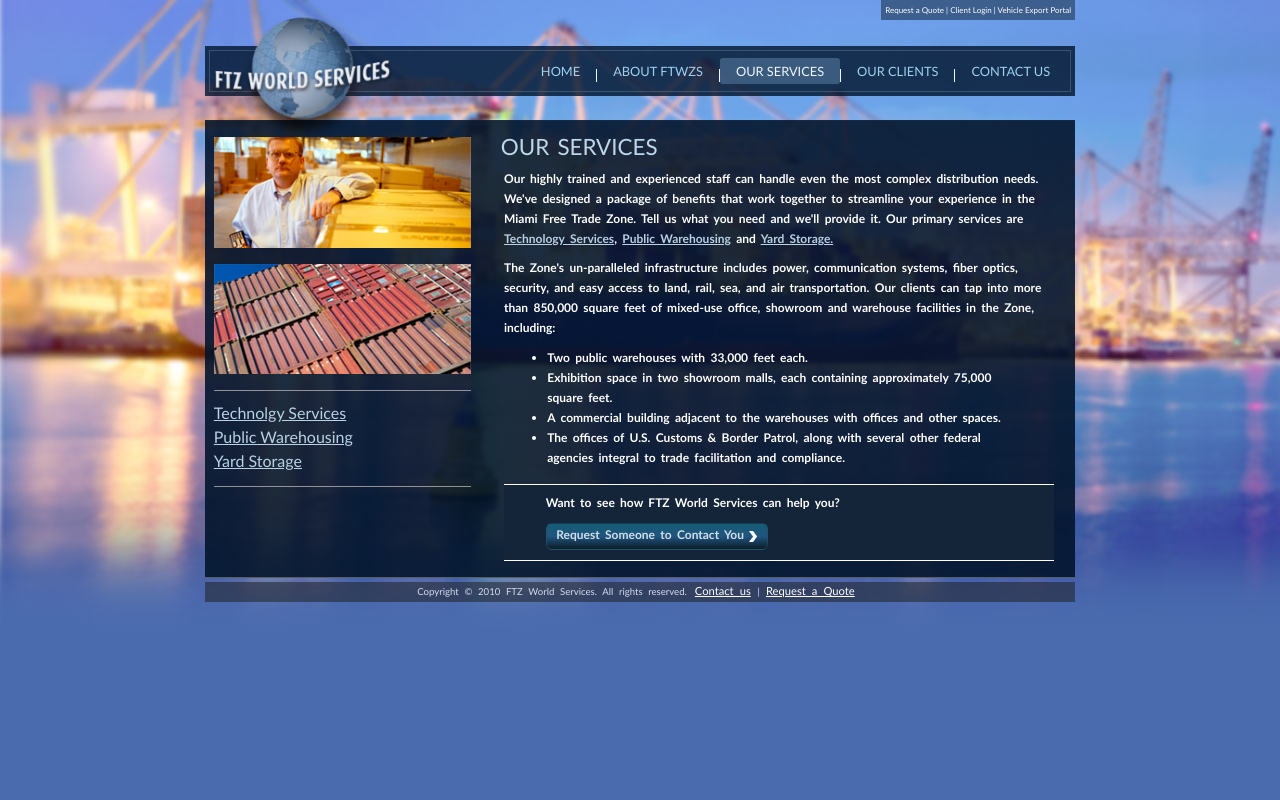
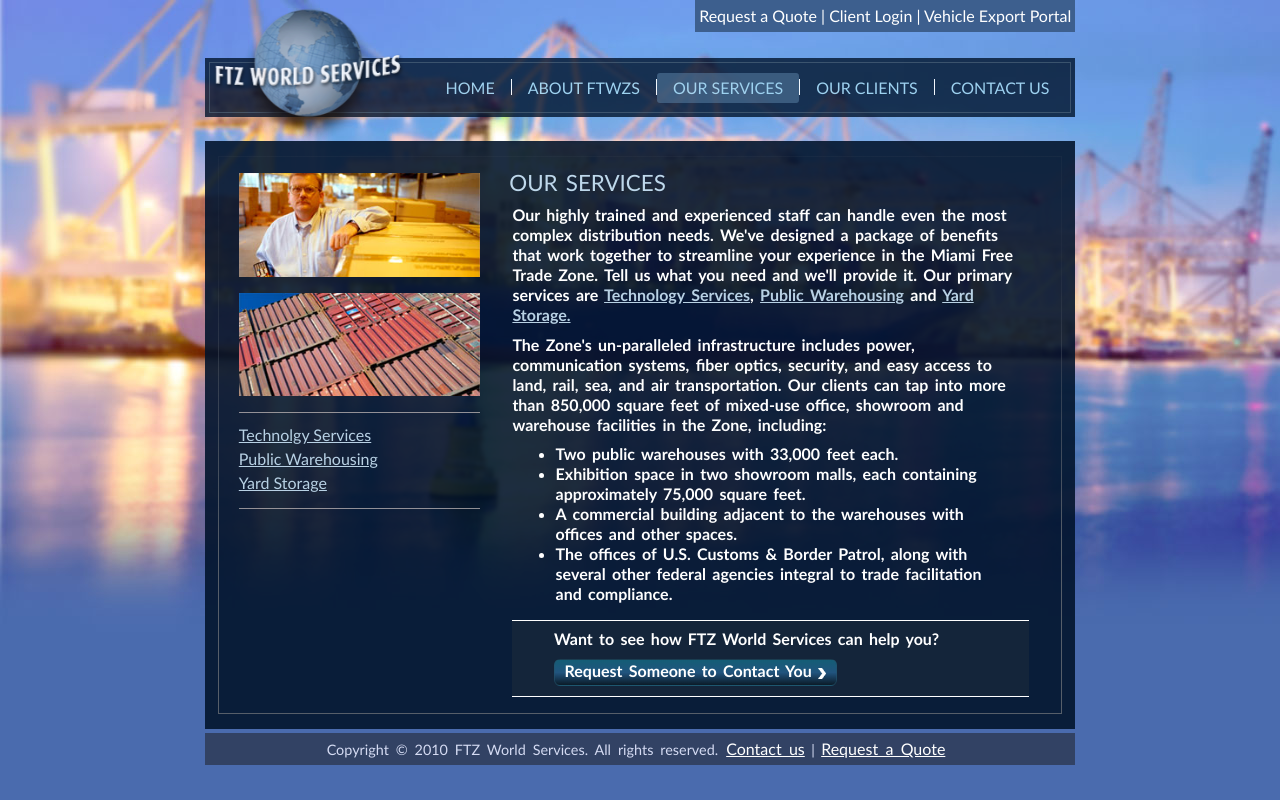
Before and after one commit to zedan101/Task-2-, a plain HTML site: page services.html in a window 1280 px wide. Drawn offline with nearby package versions, Linux system fonts and the light colour scheme.

Commit message:
Add files via upload

```diff
--- a/index.css
+++ b/index.css
@@ -8,7 +8,7 @@ body{
 
 .main-website{
     margin: 0% 16%;
-    overflow: hidden;
+
 }
 
 header{
@@ -60,12 +60,12 @@ header a{
 .logo{
     height: 16%;
     width:auto;
-    top:2%;
+    top:1%;
 }
 
 .nav-tabs{
     border-bottom: none;
-    padding: 0.1% 0%;
+    padding: 1% 0.2%;
 
 
 }
@@ -84,7 +84,7 @@ header a{
 .separator{
     border-right:1px solid white;
     height:0.8rem;
-    margin-top:2%;
+    margin-top:1%;
 }
 
 .banner{
@@ -108,16 +108,20 @@ header a{
 }
 
 .container{
+    background-color:rgba(2, 20, 43, 0.889);
+    margin: 0%;
+    padding: 10px 20px;
+}
+
+.inner-border{
     border:1px solid rgba(86, 94, 105, 1) ;
     border-image: linear-gradient(to top, rgba(86, 94, 105, 1) 30%, rgba(86, 94, 105, 0.1) 80%)1;
-    width: fit-content;
-    padding:0.7rem 0.9rem 0 0.9rem;
-    background-color:rgba(2, 20, 43, 0.889);
 }
 
 .main-content{
     flex-direction: column;
     padding:0 0.7rem;
+
 }
 
 .brighter{
@@ -150,7 +154,6 @@ footer{
 }
 
 .footer>*{
-    font-size:0.75rem;
     margin-bottom: 0;
     word-spacing: 0.2rem;
     font-size: 0.6rem;
@@ -170,7 +173,6 @@ footer{
 }
 
 .footer-links{
-    font-size: small;
     font-size: 0.7rem;
 }
 
@@ -183,9 +185,30 @@ footer{
     }
 
     .separator{
-        margin-top:0.9%;
+        margin-top:0.8%;
+        height: 1rem;
     }
 
+    header section{
+        font-size: 100%;
+    }
+
+    .nav-lists>a{
+        font-size: 100%;
+    }
+
+    .banner-text{
+        font-size: 250%;
+    }
+    .main-text{
+        font-size: 1.1rem;
+    }
+    .footer>*{
+        font-size: 0.9rem;
+    }
+    .footer-links{
+        font-size: 1rem;
+    }
 }
 
 @media screen and (max-width:779px) {
@@ -198,7 +221,5 @@ footer{
     .logo{
         display: none;
     }
-    .main-website{
-        overflow:visible;
-    }
+
 }
--- a/services.css
+++ b/services.css
@@ -1,11 +1,15 @@
 body{
     background-image: url('images/bg.jpg');
+    background-size: cover;
+    background-repeat: no-repeat;
+    background-attachment: fixed;
     font-family: 'Trebuchet MS';
+
 }
 
 .main-website{
     margin: 0% 16%;
-    overflow: hidden;
+
 }
 
 header{
@@ -35,17 +39,18 @@ header a{
 .nav-tab-container{
     border:1px solid #364B60;
     opacity: 1;
+    padding: 1% 0.1%;
 }
 
 .list-item{
-    background:transparent !important;
+    background:transparent;
     border: none;
 }
 
 .logo{
-    height: 16%;
-    width:auto;
-    top:2%;
+    width: 15%;
+    height:auto;
+    top:1%;
 }
 
 .nav-tabs{
@@ -56,19 +61,19 @@ header a{
 }
 
 .active{
-    background-color: #355372 !important;
+    background-color: #355372;
     border-radius:3px;
-    color: white !important;
+    color: white;
 }
 
 .nav-lists>a:hover{
-    background-color: #355372 !important;
+    background-color: #355372 ;
     border-radius:3px;
-    color: white !important;
+    color: white ;
 }
 
 .nav-lists{
-    padding:0.4rem 0 !important;
+    padding:0.4rem 0 ;
 }
 
 .nav-lists>a{
@@ -81,14 +86,18 @@ header a{
 .separator{
     border-right:1px solid white;
     height:0.8rem;
-    margin-top:2%;
+    margin-top:1%;
 }
 
-
+.services{
+    background-color:rgba(2, 20, 43, 0.889);
+    padding: 15px 25px;
+    margin: 0%;
+}
 .services-container{
     border:1px solid rgba(86, 94, 105, 1);
     border-image: linear-gradient(to top, rgba(86, 94, 105, 1) 30%, rgba(86, 94, 105, 0.1) 80%)1;
-    background-color:rgba(2, 20, 43, 0.889);
+
 }
 .services-ul{
     padding:0.6rem 0 0.8rem 0;
@@ -106,7 +115,7 @@ header a{
 }
 .our-services-content{
     word-spacing: 0.15rem;
-    padding:0 2rem 0 0.8rem !important;
+    padding:0 2rem 0 0.8rem ;
     word-wrap: break-word;
     font-size:75%;
     margin:0.3rem 0rem 0 0;
@@ -114,12 +123,12 @@ header a{
     font-weight: bold;
 }
 .content-header{
-    margin-left:-0.2rem !important;
+    margin-left:-0.2rem;
     font-size:1.4rem;
     color:#bed8eb;
 }
 .our-services-para{
-    margin-bottom: 0.6rem !important;
+    margin-bottom: 0.6rem ;
 }
 .content-ul{
     padding-right: 1.5rem;
@@ -144,7 +153,7 @@ header a{
 }
 .req-btn>a{
     text-decoration: none;
-    color:#d1e0eb !important;
+    color:#d1e0eb ;
 }
 .req-btn>a>img{
     height:0.7rem;
@@ -156,7 +165,7 @@ header a{
 
 .footer{
     position:sticky;
-    padding:0.1em !important;
+    padding:0.1em ;
 }
 
 footer{
@@ -165,7 +174,6 @@ footer{
 }
 
 .footer>*{
-    font-size:0.75rem;
     margin-bottom: 0;
     word-spacing: 0.2rem;
     font-size: 0.6rem;
@@ -188,3 +196,48 @@ footer{
     font-size: small;
     font-size: 0.7rem;
 }
+
+
+@media screen and (min-width: 1080px){
+    .logo{
+        width: 15%;
+        height: auto;
+        top:1%
+    }
+
+    .separator{
+        margin-top:0.8%;
+        height: 1rem;
+    }
+
+    header section{
+        font-size: 100%;
+    }
+
+    .nav-lists>a{
+        font-size: 100%;
+    }
+
+    .our-services-content{
+        font-size: 100%;
+    }
+    .footer>*{
+        font-size: 0.9rem;
+    }
+    .footer-links{
+        font-size: 1rem;
+    }
+}
+
+@media screen and (max-width:779px) {
+    .logo{
+        display: none;
+    }
+}
+
+@media screen and (max-width:598px) {
+    .logo{
+        display: none;
+    }
+
+}
```
Also changed, not shown: index.html (+3 -1 lines).
